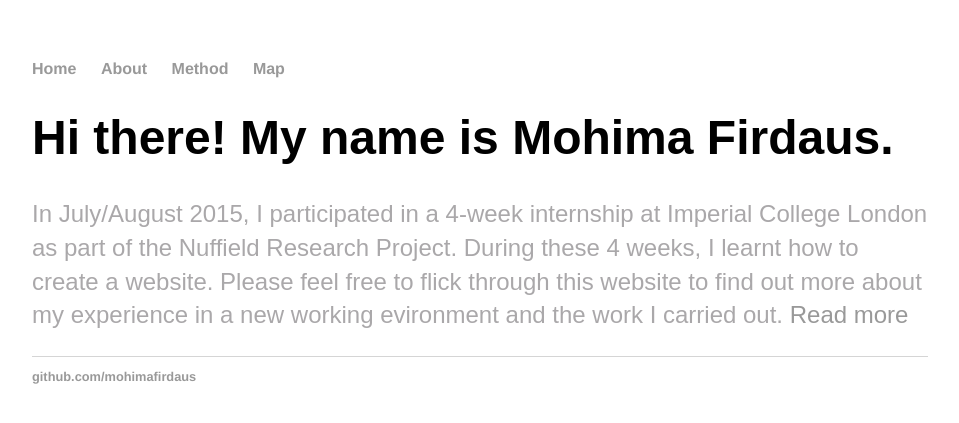
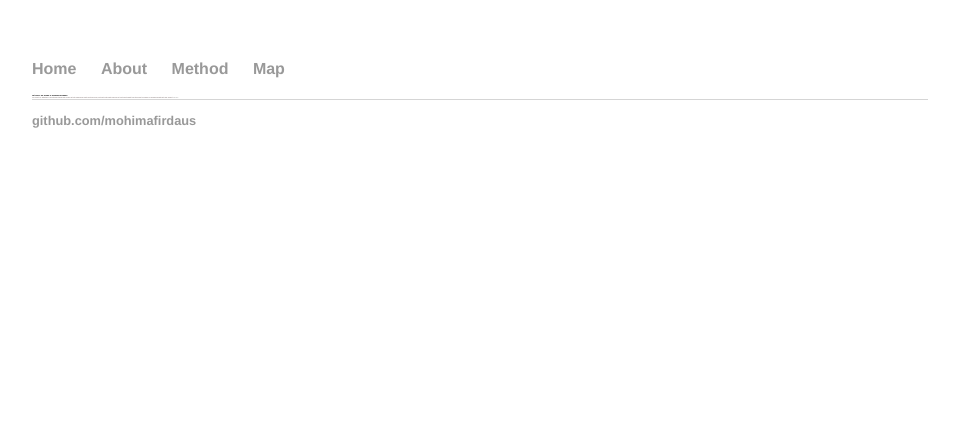
Before and after one commit to mohimafirdaus/mohimafirdaus.github.io, a Jekyll site: the page built from index.html, in a window 1280 px wide. Shown: the top 423 px of the page, without its empty margins (160-1119 px from the left). Built offline with Jekyll 4.4.1, drawn with Linux system fonts in a browser that asks for light colours.

Commit message:
Update main.css

```diff
--- a/css/main.css
+++ b/css/main.css
@@ -20,13 +20,12 @@ a:hover {
     text-decoration: underline;
 }
 h1 {
-    font-size: 3em;
+    font-size: 2px;
     font-family: 'Arial', 'Sans-Serif';
 }
 p {
-    font-size: 1.5em;
-    line-height: 1.4em;
-    color: #aaa8aa;
+    font-size: 1px;
+    color: #746666;
     font-family: 'Arial';
 }
 footer {
```
